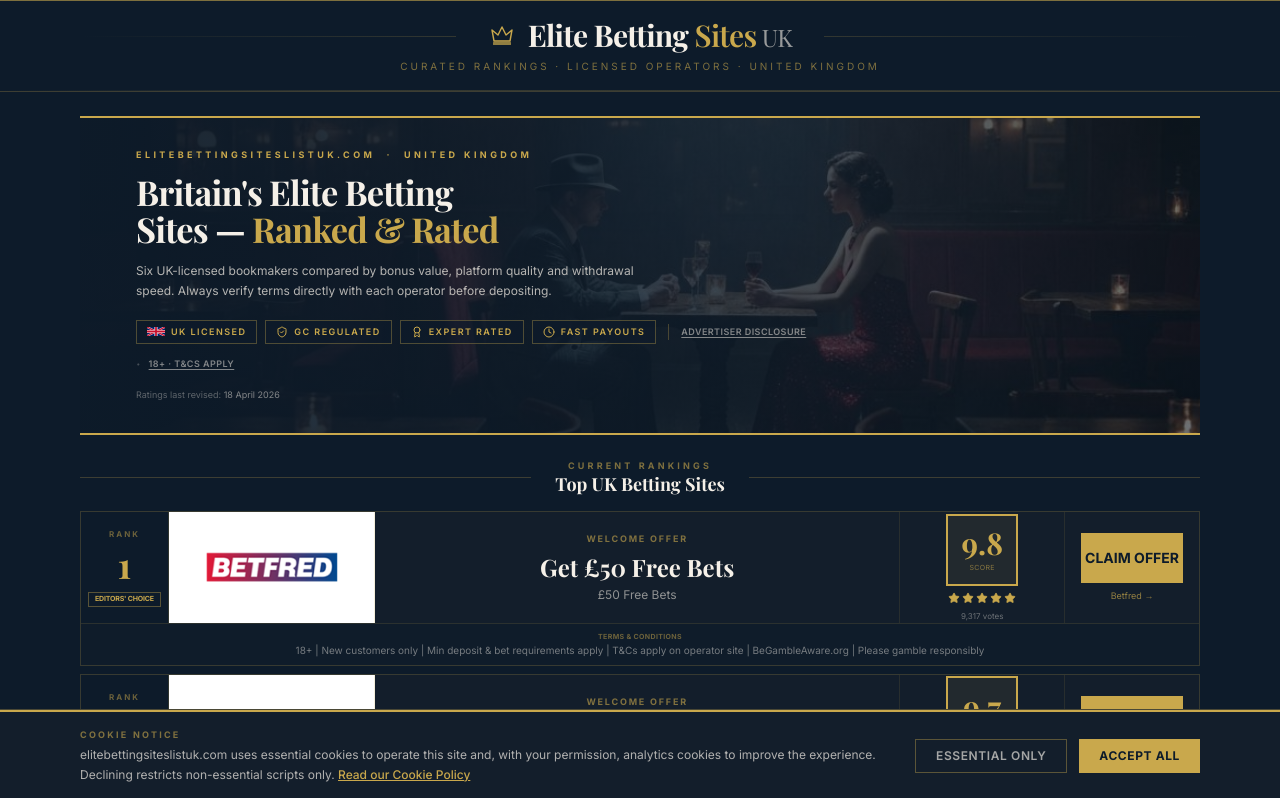
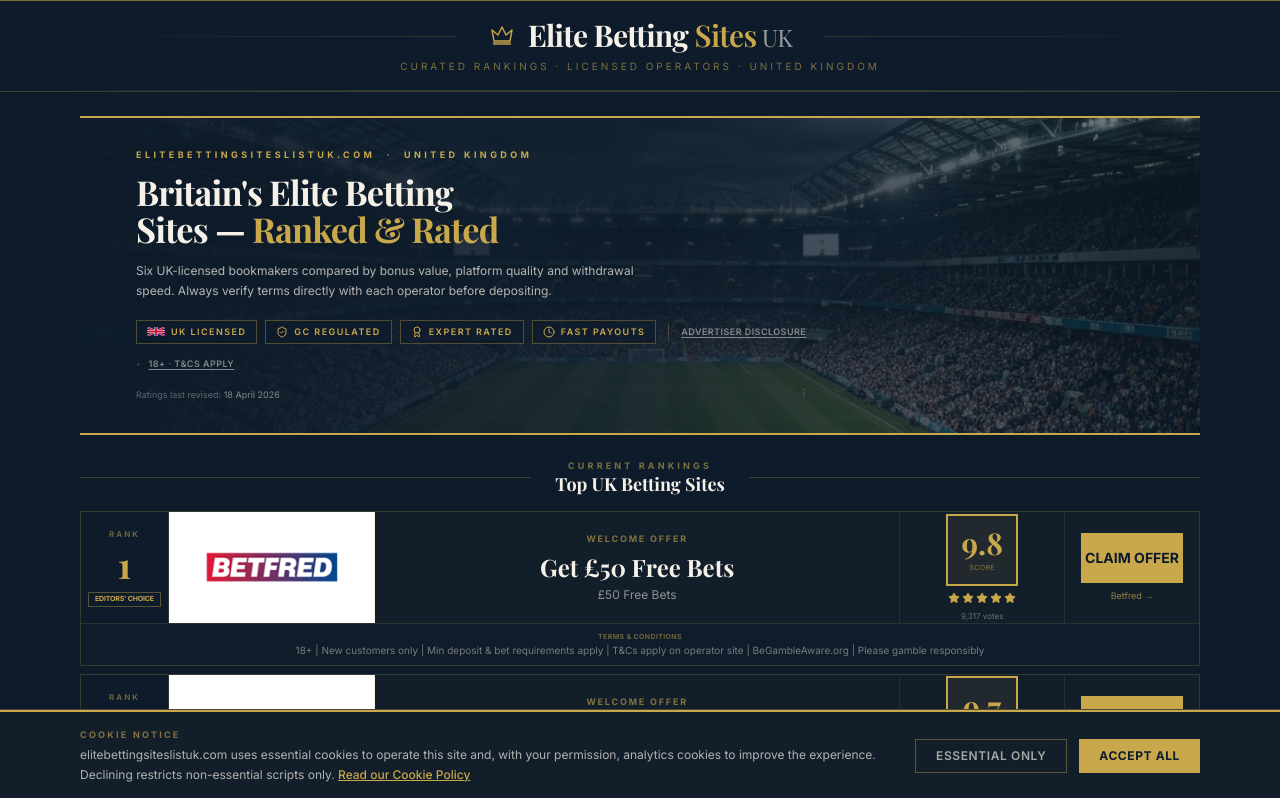
Before and after one commit to Nkoblianskyi/bestbettingsitesie, a Next.js app: page / in a window 1280 px wide. Shown: the top 798 px of the page. Built offline with nearby package versions, Linux system fonts and the light colour scheme.

Commit message:
fix: switch background-image to img for correct file rendering
Use img tag in JSX to ensure proper display of stadium image.

Co-authored-by: Nykyta <153436028+Nkoblianskyi@users.noreply.github.com>

```diff
--- a/components/hero-section.tsx
+++ b/components/hero-section.tsx
@@ -25,15 +25,16 @@ export function HeroSection({ onAdvertiserModalOpen, onTermsModalOpen }: HeroSec
   return (
     <div className="w-full mb-6 relative overflow-hidden" style={{ borderBottom: "2px solid #C9A84C" }}>
       {/* Sports background image */}
-      <div
-        className="absolute inset-0 bg-cover bg-center bg-no-repeat"
-        style={{ backgroundImage: "url('/hero-sports-bg.jpg')" }}
+      <img
+        src="/hero-sports-bg.jpg"
+        alt=""
         aria-hidden
+        className="absolute inset-0 w-full h-full object-cover object-center"
       />
       {/* Deep navy overlay for legibility */}
       <div
         className="absolute inset-0"
-        style={{ background: "linear-gradient(to right, rgba(13,27,42,0.96) 0%, rgba(13,27,42,0.82) 55%, rgba(13,27,42,0.60) 100%)" }}
+        style={{ background: "linear-gradient(to right, rgba(13,27,42,0.97) 0%, rgba(13,27,42,0.88) 50%, rgba(13,27,42,0.55) 100%)" }}
         aria-hidden
       />
       {/* Gold top rule */}
```
Also changed, not shown: public/hero-sports-bg.jpg.
